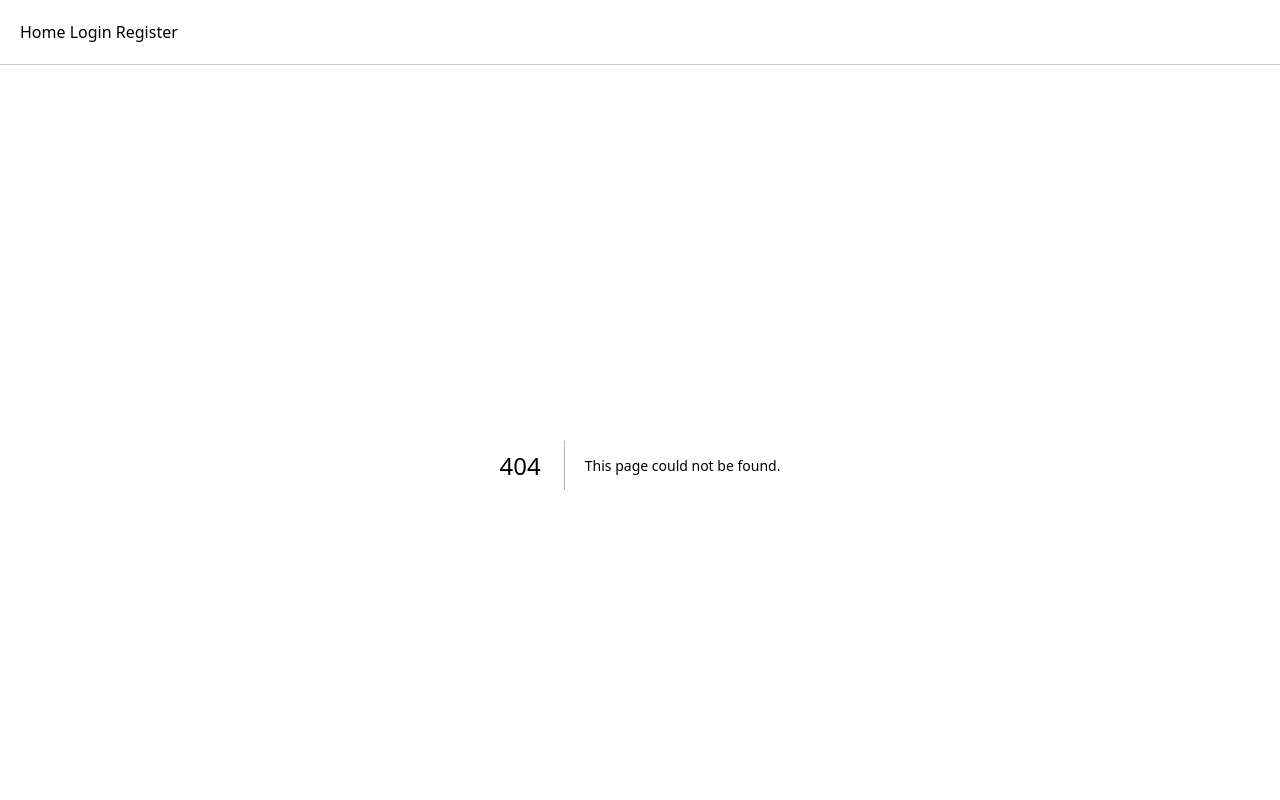
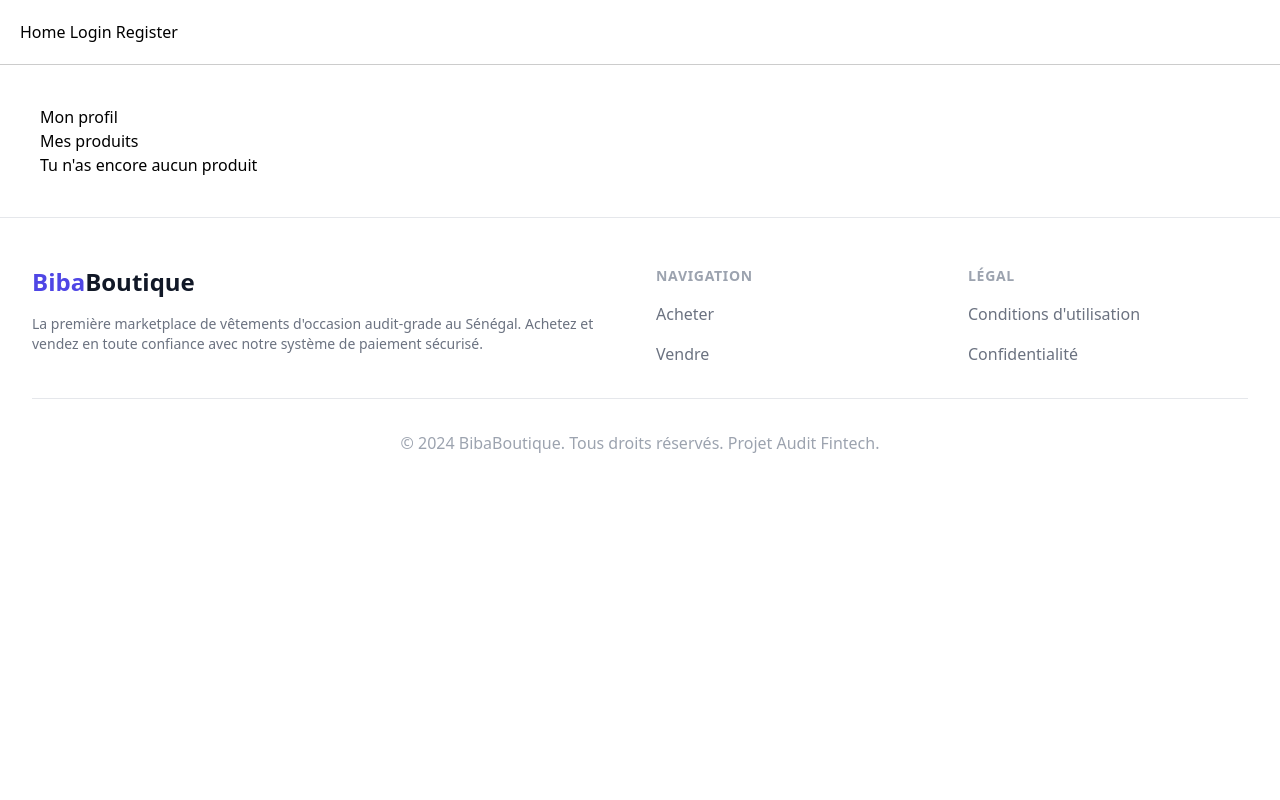
Before and after one commit to psakho922/vinted-web, a Next.js app: page /profile in a window 1280 px wide. Before the commit this address had no page. Shown: the top 800 px of the page. Built offline with nearby package versions, Linux system fonts and the light colour scheme.

Commit message:
Create page.tsx

```diff
--- /dev/null
+++ b/src/app/profile/page.tsx
@@ -0,0 +1,67 @@
+"use client";
+
+import { useEffect, useState } from "react";
+
+export default function ProfilePage() {
+
+  const [products, setProducts] = useState<any[]>([]);
+  const [userId, setUserId] = useState("");
+
+  useEffect(() => {
+
+    const token = localStorage.getItem("token");
+
+    if (!token) return;
+
+    const payload = JSON.parse(atob(token.split(".")[1]));
+    setUserId(payload.userId);
+
+    fetch(process.env.NEXT_PUBLIC_API_URL + "/products")
+      .then(res => res.json())
+      .then(data => {
+
+        const myProducts = data.filter((p:any) => p.userId === payload.userId);
+        setProducts(myProducts);
+
+      });
+
+  }, []);
+
+  return (
+
+    <div style={{ padding: 40 }}>
+
+      <h1>Mon profil</h1>
+
+      <h2>Mes produits</h2>
+
+      {products.length === 0 && (
+        <p>Tu n'as encore aucun produit</p>
+      )}
+
+      {products.map((product) => (
+
+        <div
+          key={product.id}
+          style={{
+            border: "1px solid #ddd",
+            padding: 10,
+            marginTop: 10,
+            borderRadius: 10
+          }}
+        >
+
+          <img src={product.image} width="120" />
+
+          <h3>{product.title}</h3>
+
+          <p>{product.price} FCFA</p>
+
+        </div>
+
+      ))}
+
+    </div>
+
+  );
+}
```
